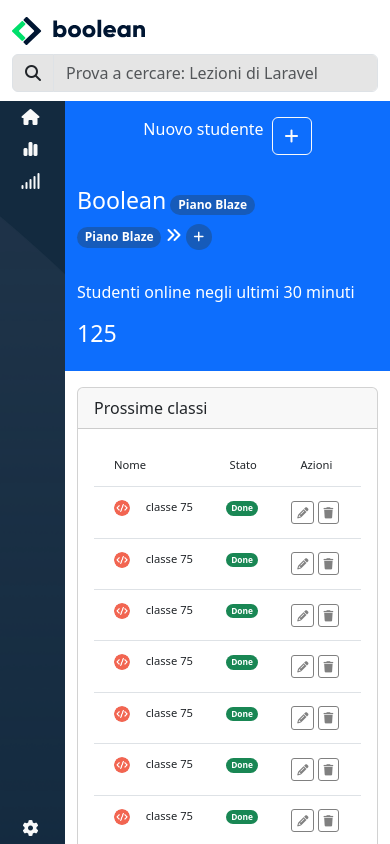
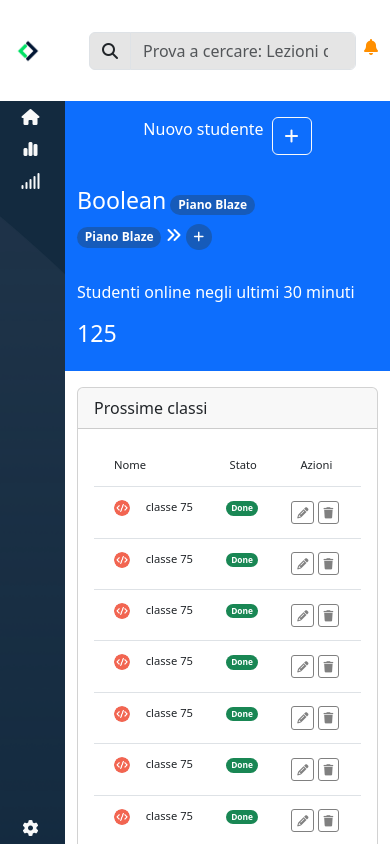
Before and after one commit to LorenzoPagani/html-css-bootstrap-dashboard, a plain HTML site: page index.html in a window 390 px wide. Drawn offline with nearby package versions, Linux system fonts and the light colour scheme.

Commit message:
added mobile logo

```diff
--- a/CSS/style.css
+++ b/CSS/style.css
@@ -4,11 +4,11 @@
     height: 12vh;
 }
 
-.my_search {
-    background-color: #E5E5E5;
+.my_logo {
+    max-height: 2rem;
 }
 
-.my_searchbar {
+.my_search {
     background-color: #E5E5E5;
 }
 
--- a/index.html
+++ b/index.html
@@ -18,16 +18,23 @@
     <!-- navbar -->
     <header>
       <div class="container-fluid flex-nowrap">
+        <div class="row">
+          <div class="col-12">
             <nav class="navbar navbar-expand-sm bg-body">
-            <a class="navbar-brand" href="#">
-              <img class="img-fluid" src="img/logo.svg" alt>
+              <a class="col-2 navbar-brand d-none d-sm-block" href="#">
+                <img class="my_logo img-fluid" src="img/logo.svg" alt>
               </a>
+              <a class="col-2 navbar-brand d-sm-none" href="#">
+                <img class="my_logo img-fluid" src="img/mobile-logo.png" alt>
+              </a>
+              <div class="col">
                 <div class="input-group">
                   <span class="input-group-text my_search" id="basic-addon1"><i
                       class="fa fa-search m-auto"></i></span>
                   <input type="search" class="my_search form-control"
                     placeholder="Prova a cercare: Lezioni di Laravel"
                     aria-label="search" aria-describedby="basic-addon1">
+                </div>
               </div>
               <div class="collapse navbar-collapse flex-grow-0"
                 id="navbarSupportedContent">
@@ -48,6 +55,7 @@
                     </a>
                   </li>
                 </ul>
+              </div>
               <ul class="navbar-nav ms-auto mb-2 mb-lg-0">
                 <li class="nav-item dropstart">
                   <a class="nav-link  ms-2" href="#" role="button"
@@ -62,9 +70,9 @@
                   </ul>
                 </li>
               </ul>
+            </nav>
           </div>
         </div>
-      </nav>
       </header>
 
       <main>
@@ -152,10 +160,12 @@
                       <button class="btn btn-outline-light my-3" type="button"
                         data-bs-toggle="offcanvas"
                         data-bs-target="#offcanvasRight"
-                      aria-controls="offcanvasRight"><i class="fa-solid fa-plus"></i>
+                        aria-controls="offcanvasRight"><i
+                          class="fa-solid fa-plus"></i>
                       </button>
                       <div class="offcanvas offcanvas-end" tabindex="-1"
-                      id="offcanvasRight" aria-labelledby="offcanvasRightLabel">
+                        id="offcanvasRight"
+                        aria-labelledby="offcanvasRightLabel">
                         <div class="offcanvas-header">
                           <h5 id="offcanvasRightLabel">Offcanvas right</h5>
                           <button type="button" class="btn-close text-reset"
@@ -430,7 +440,8 @@
                                 class="accordion-collapse collapse"
                                 aria-labelledby="flush-headingOne"
                                 data-bs-parent="#accordionFlushExample">
-                              <div class="accordion-body">Lorem ipsum dolor sit
+                                <div class="accordion-body">Lorem ipsum dolor
+                                  sit
                                   amet consectetur adipisicing elit. Hic
                                   temporibus sunt ipsa enim repellat, laboriosam
                                   placeat molestias dicta? Cupiditate obcaecati
@@ -453,7 +464,8 @@
                                 class="accordion-collapse collapse"
                                 aria-labelledby="flush-headingTwo"
                                 data-bs-parent="#accordionFlushExample">
-                              <div class="accordion-body">Lorem ipsum dolor sit
+                                <div class="accordion-body">Lorem ipsum dolor
+                                  sit
                                   amet consectetur adipisicing elit. Hic
                                   temporibus sunt ipsa enim repellat, laboriosam
                                   placeat molestias dicta? Cupiditate obcaecati
@@ -462,7 +474,8 @@
                               </div>
                             </div>
                             <div class="accordion-item">
-                            <h2 class="accordion-header" id="flush-headingThree">
+                              <h2 class="accordion-header"
+                                id="flush-headingThree">
                                 <button class="accordion-button collapsed"
                                   type="button" data-bs-toggle="collapse"
                                   data-bs-target="#flush-collapseThree"
@@ -475,7 +488,8 @@
                                 class="accordion-collapse collapse"
                                 aria-labelledby="flush-headingThree"
                                 data-bs-parent="#accordionFlushExample">
-                              <div class="accordion-body">Lorem ipsum dolor sit
+                                <div class="accordion-body">Lorem ipsum dolor
+                                  sit
                                   amet consectetur adipisicing elit. Hic
                                   temporibus sunt ipsa enim repellat, laboriosam
                                   placeat molestias dicta? Cupiditate obcaecati
@@ -501,17 +515,20 @@
                         <div class="card-body">
                           <ul class="list-group">
                             <li class="list-group-item">
-                            <input class="form-check-input me-1" type="checkbox"
+                              <input class="form-check-input me-1"
+                                type="checkbox"
                                 value aria-label="...">
                               Kickoff nuove classi
                             </li>
                             <li class="list-group-item">
-                            <input class="form-check-input me-1" type="checkbox"
+                              <input class="form-check-input me-1"
+                                type="checkbox"
                                 value aria-label="...">
                               Lezione su Bootstrap 5 in classe #75
                             </li>
                             <li class="list-group-item">
-                            <input class="form-check-input me-1" type="checkbox"
+                              <input class="form-check-input me-1"
+                                type="checkbox"
                                 value aria-label="...">
                               Controllare username github studenti
                             </li>
@@ -529,7 +546,8 @@
                               <img class="card-img-top" src="img/stats.jpeg"
                                 alt="stats">
                               <h5 class="card-title">Utenti attivi</h5>
-                            <span>Lista degli utenti attivi in piattaforma nell'ultimo
+                              <span>Lista degli utenti attivi in piattaforma
+                                nell'ultimo
                                 mese</span>
                             </li>
                             <li class="list-group-item">Gennaio: 1200 </li>
```
Lines whose indentation alone changed are shown as unchanged.
